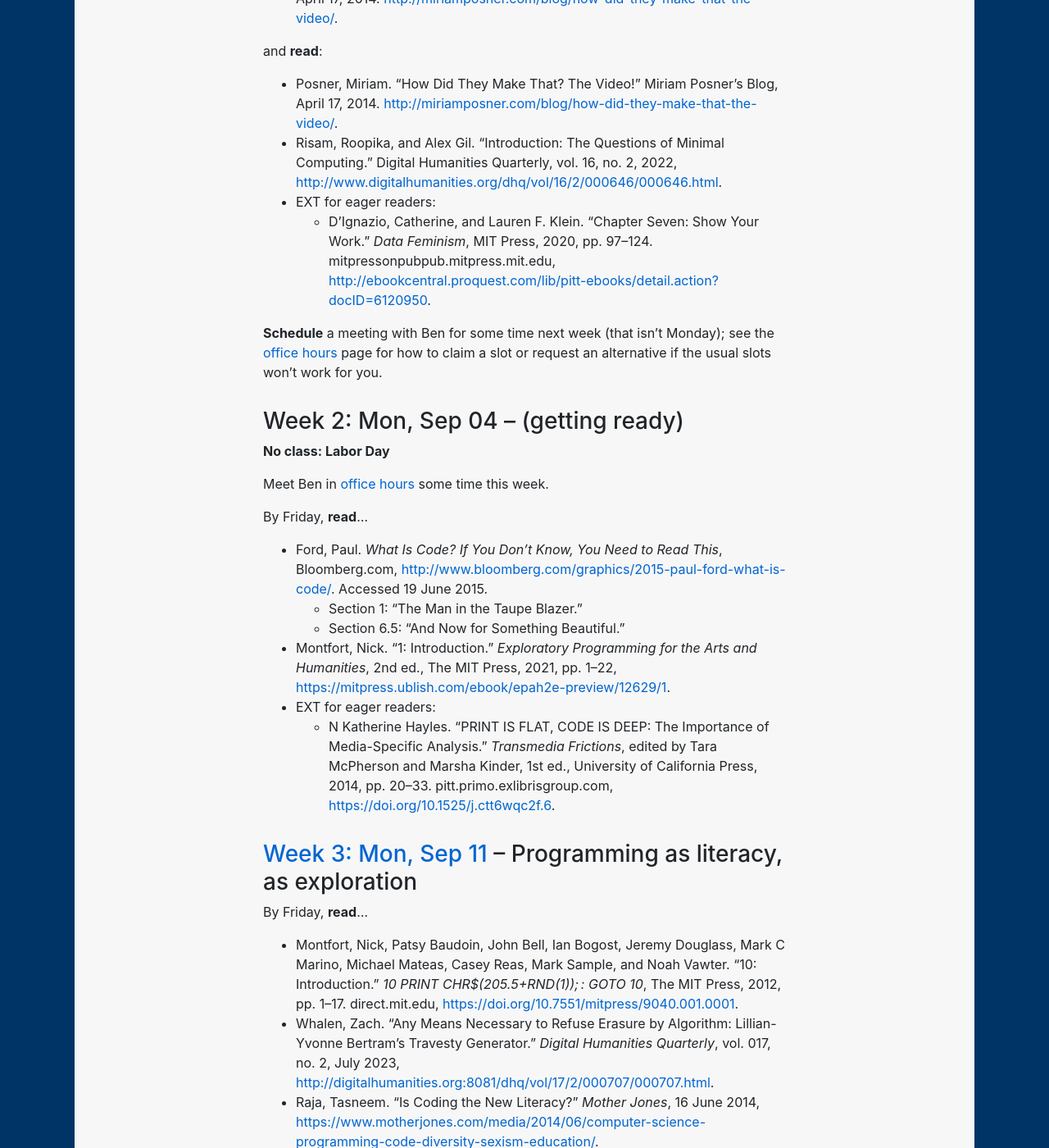
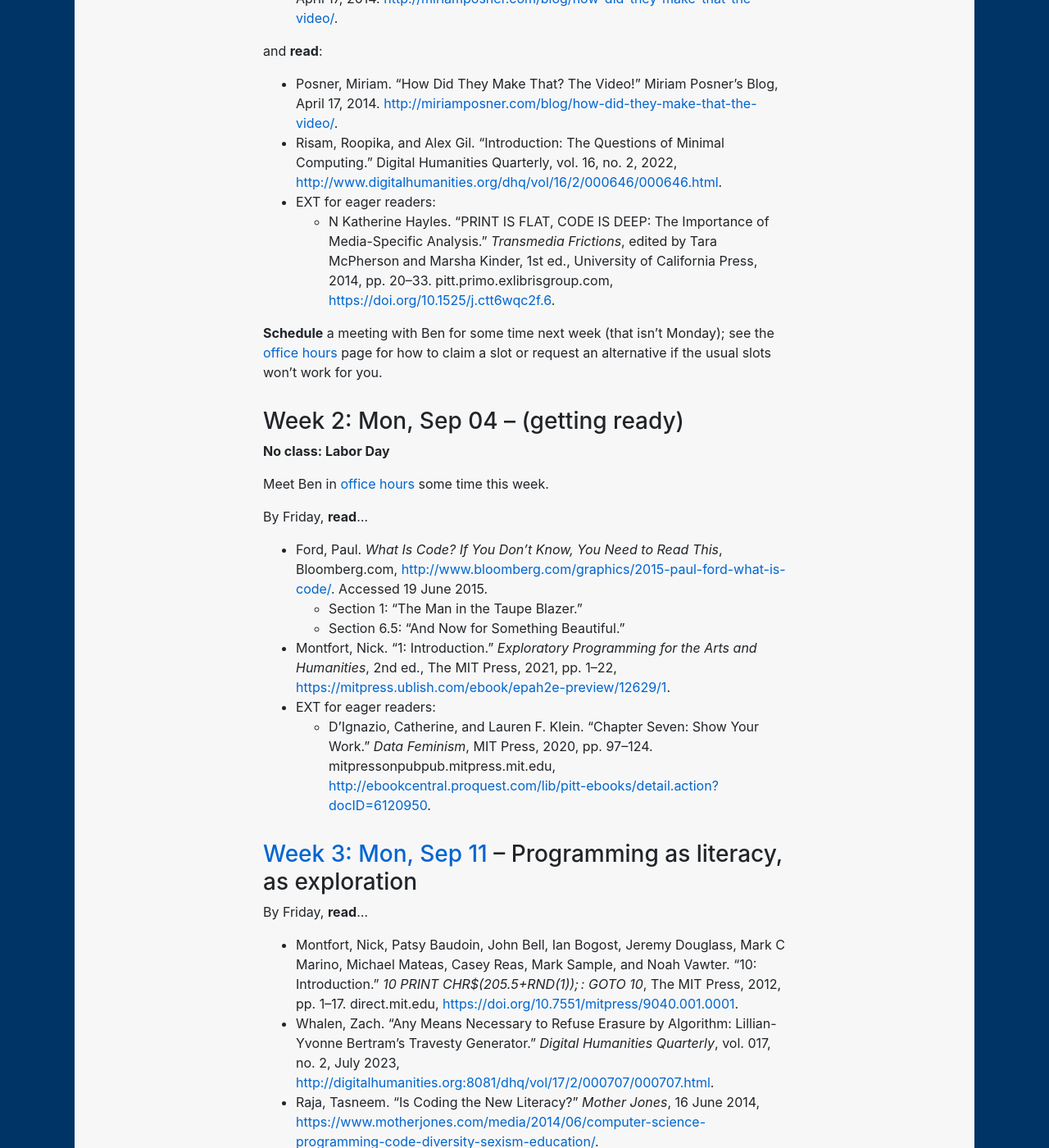
Before and after one commit to benmiller314/dsam2023fall, a Jekyll site: the page built from schedule.md, in a window 1280 px wide and 1400 px high, scrolled down 1492 px. Shown: the whole window at 82% size. Built offline with Jekyll 4.4.1, drawn with Linux system fonts in a browser that asks for light colours; our own code applies the rules of GitHub Pages for plain Markdown files; some of the changed lines change nothing that is shown; some of the changed text lies outside the part shown.

Commit message:
swap EXT readings for weeks 1 and 2

```diff
--- a/schedule.md
+++ b/schedule.md
@@ -55,7 +55,7 @@
 * Posner, Miriam. “How Did They Make That? The Video!” Miriam Posner's Blog, April 17, 2014. <a href="http://miriamposner.com/blog/how-did-they-make-that-the-video/">http://miriamposner.com/blog/how-did-they-make-that-the-video/</a>.
 * Risam, Roopika, and Alex Gil. “Introduction: The Questions of Minimal Computing.” Digital Humanities Quarterly, vol. 16, no. 2, 2022, <a href="http://www.digitalhumanities.org/dhq/vol/16/2/000646/000646.html">http://www.digitalhumanities.org/dhq/vol/16/2/000646/000646.html</a>.
 * EXT for eager readers:
-    - D’Ignazio, Catherine, and Lauren F. Klein. “Chapter Seven: Show Your Work.” _Data Feminism_, MIT Press, 2020, pp. 97–124. mitpressonpubpub.mitpress.mit.edu, <a href="http://ebookcentral.proquest.com/lib/pitt-ebooks/detail.action?docID=6120950">http://ebookcentral.proquest.com/lib/pitt-ebooks/detail.action?docID=6120950</a>.
+    - N Katherine Hayles. “PRINT IS FLAT, CODE IS DEEP: The Importance of Media-Specific Analysis.” _Transmedia Frictions_, edited by Tara McPherson and Marsha Kinder, 1st ed., University of California Press, 2014, pp. 20–33. pitt.primo.exlibrisgroup.com, <a href="https://doi.org/10.1525/j.ctt6wqc2f.6">https://doi.org/10.1525/j.ctt6wqc2f.6</a>.
 
 **Schedule** a meeting with Ben for some time next week (that isn't Monday); see the [office hours](office) page for how to claim a slot or request an alternative if the usual slots won't work for you.
 
@@ -71,7 +71,7 @@
     - Section 6.5: "And Now for Something Beautiful."
 * Montfort, Nick. “1: Introduction.” _Exploratory Programming for the Arts and Humanities_, 2nd ed., The MIT Press, 2021, pp. 1–22, <a href="https://mitpress.ublish.com/ebook/epah2e-preview/12629/1">https://mitpress.ublish.com/ebook/epah2e-preview/12629/1</a>.
 * EXT for eager readers:
-    - N Katherine Hayles. “PRINT IS FLAT, CODE IS DEEP: The Importance of Media-Specific Analysis.” _Transmedia Frictions_, edited by Tara McPherson and Marsha Kinder, 1st ed., University of California Press, 2014, pp. 20–33. pitt.primo.exlibrisgroup.com, <a href="https://doi.org/10.1525/j.ctt6wqc2f.6">https://doi.org/10.1525/j.ctt6wqc2f.6</a>.
+    - D’Ignazio, Catherine, and Lauren F. Klein. “Chapter Seven: Show Your Work.” _Data Feminism_, MIT Press, 2020, pp. 97–124. mitpressonpubpub.mitpress.mit.edu, <a href="http://ebookcentral.proquest.com/lib/pitt-ebooks/detail.action?docID=6120950">http://ebookcentral.proquest.com/lib/pitt-ebooks/detail.action?docID=6120950</a>.
 
 <h3 id="week-3"><a href='{{site.github_url}}/plans/week-3'>Week 3: Mon, Sep 11</a> – Programming as literacy, as exploration</h3>
 
@@ -143,7 +143,7 @@
 By Friday, **read**... *TBD! One possible cluster might be on ways the digital is still physical. That could include...*
 
 * Ford, Paul, "What is Code?" section 2: Let's Begin. <a href="https://www.bloomberg.com/graphics/2015-paul-ford-what-is-code/#lets-begi">https://www.bloomberg.com/graphics/2015-paul-ford-what-is-code/#lets-begi</a>.
-* Crawford, Kate, and Vladan Joler. “Anatomy of an AI System: The Amazon Echo As An Anatomical Map of Human Labor, Data and Planetary Resources.” AI Now Institute and Share Lab, 7 Sept. 2018, https://www.anatomyof.ai.
+* Crawford, Kate, and Vladan Joler. “Anatomy of an AI System: The Amazon Echo As An Anatomical Map of Human Labor, Data and Planetary Resources.” AI Now Institute and Share Lab, 7 Sept. 2018, <a href="https://www.anatomyof.ai">https://www.anatomyof.ai</a>.
 * Gries, Laurie, et al. “New Materialisms, Networks, and Humanities Research.” _Networked Humanities: Within and without the University_, edited by Jeff Rice and Brian McNely, Parlor Press, 2018, pp. 85–102.
 
 *Another way forward might be to go deeper into programming as an exploratory, epistemic process. That could include...*
```
Also changed, not shown: 1 other file.
